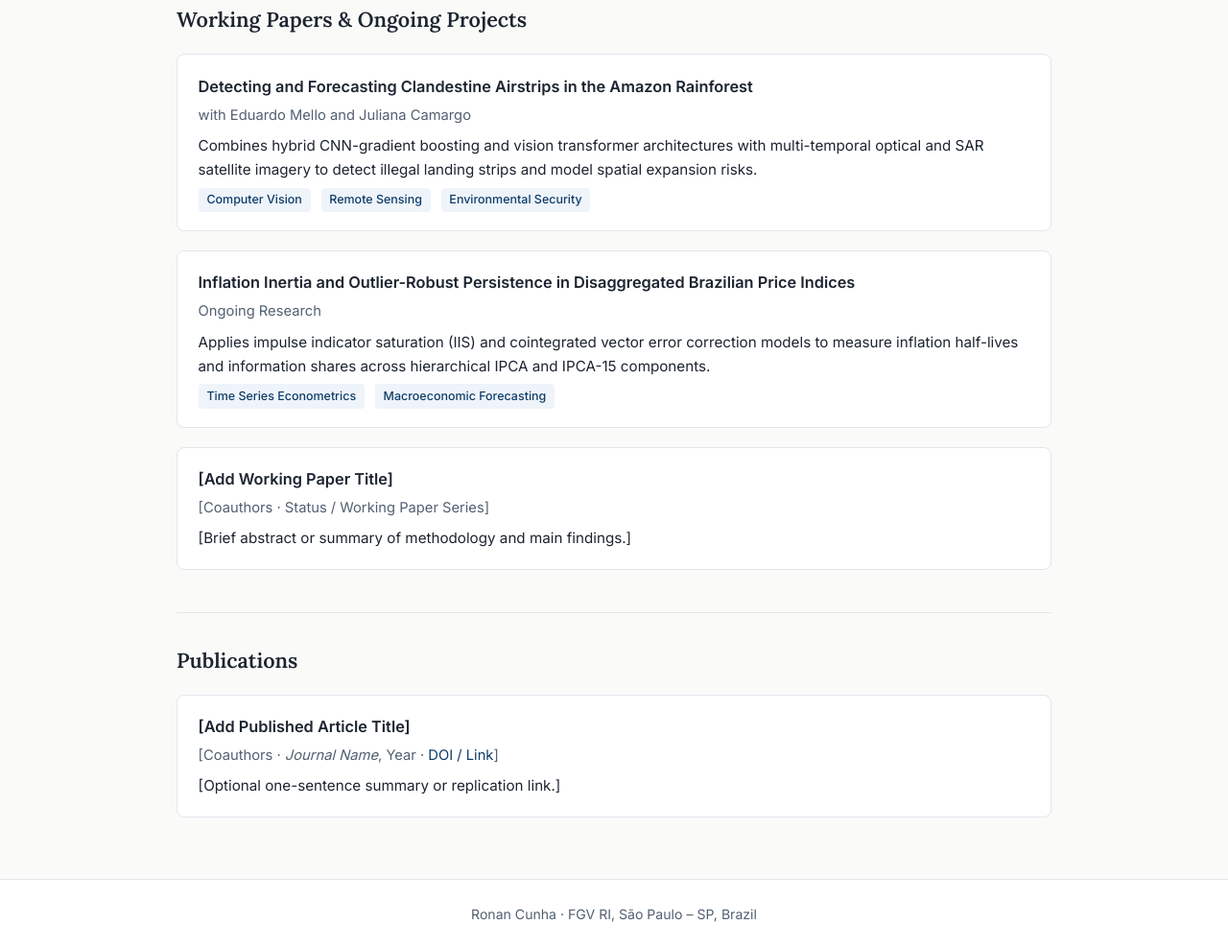
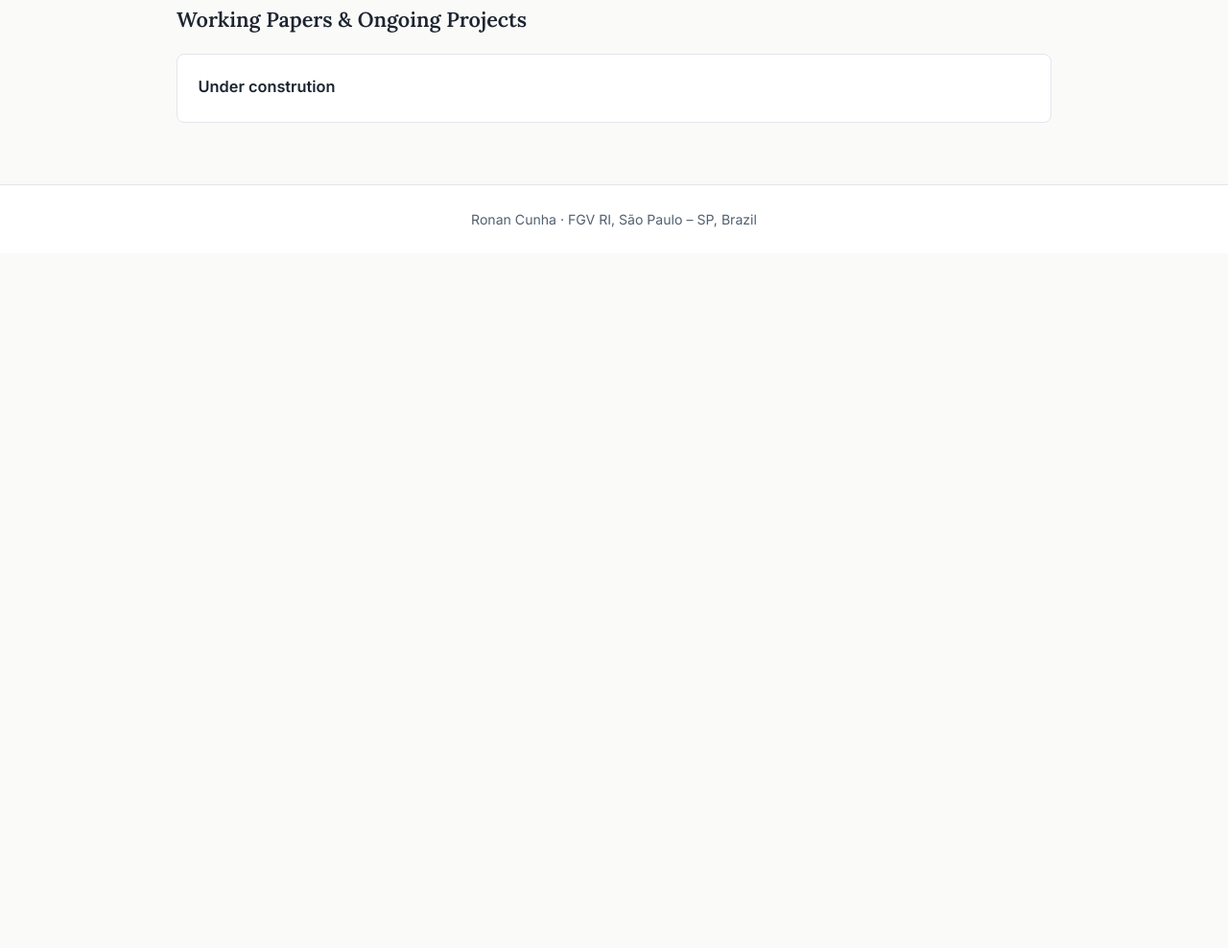
Before and after one commit to ronan-cunha/ronan-cunha.github.io, a plain HTML site: page research.html in a window 1280 px wide. Shown: the part 240-1228 px from the top of the page at 96% size. After the commit the page ends 800 px from the top, so only its background shows below. Drawn offline with Linux system fonts and the light colour scheme.

Commit message:
Update research.html

```diff
--- a/research.html
+++ b/research.html
@@ -32,39 +32,7 @@
       <h2>Working Papers &amp; Ongoing Projects</h2>
       <ul class="item-list">
         <li class="item-card">
-          <span class="item-title">Detecting and Forecasting Clandestine Airstrips in the Amazon Rainforest</span>
-          <span class="item-meta">with Eduardo Mello and Juliana Camargo</span>
-          <p class="item-desc">Combines hybrid CNN-gradient boosting and vision transformer architectures with multi-temporal optical and SAR satellite imagery to detect illegal landing strips and model spatial expansion risks.</p>
-          <div>
-            <span class="tag">Computer Vision</span>
-            <span class="tag">Remote Sensing</span>
-            <span class="tag">Environmental Security</span>
-          </div>
-        </li>
-        <li class="item-card">
-          <span class="item-title">Inflation Inertia and Outlier-Robust Persistence in Disaggregated Brazilian Price Indices</span>
-          <span class="item-meta">Ongoing Research</span>
-          <p class="item-desc">Applies impulse indicator saturation (IIS) and cointegrated vector error correction models to measure inflation half-lives and information shares across hierarchical IPCA and IPCA-15 components.</p>
-          <div>
-            <span class="tag">Time Series Econometrics</span>
-            <span class="tag">Macroeconomic Forecasting</span>
-          </div>
-        </li>
-        <li class="item-card">
-          <span class="item-title">[Add Working Paper Title]</span>
-          <span class="item-meta">[Coauthors &middot; Status / Working Paper Series]</span>
-          <p class="item-desc">[Brief abstract or summary of methodology and main findings.]</p>
-        </li>
-      </ul>
-    </section>
-
-    <section class="section-block">
-      <h2>Publications</h2>
-      <ul class="item-list">
-        <li class="item-card">
-          <span class="item-title">[Add Published Article Title]</span>
-          <span class="item-meta">[Coauthors &middot; <em>Journal Name</em>, Year &middot; <a href="#">DOI / Link</a>]</span>
-          <p class="item-desc">[Optional one-sentence summary or replication link.]</p>
+          <span class="item-title">Under constrution </span>
         </li>
       </ul>
     </section>
```
